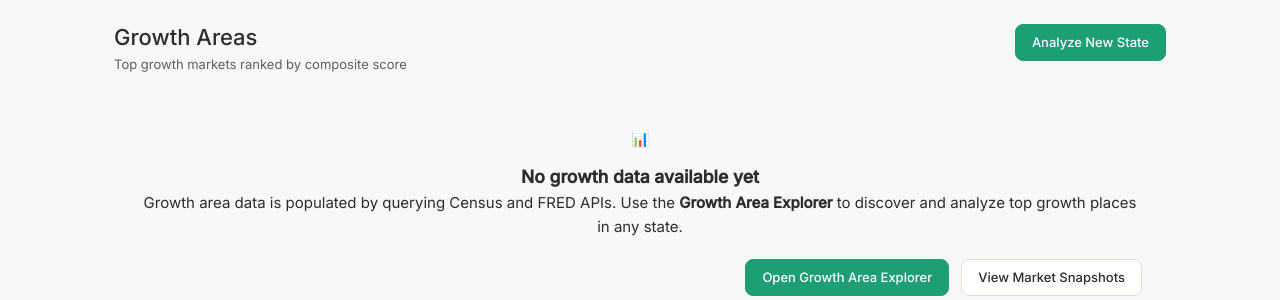
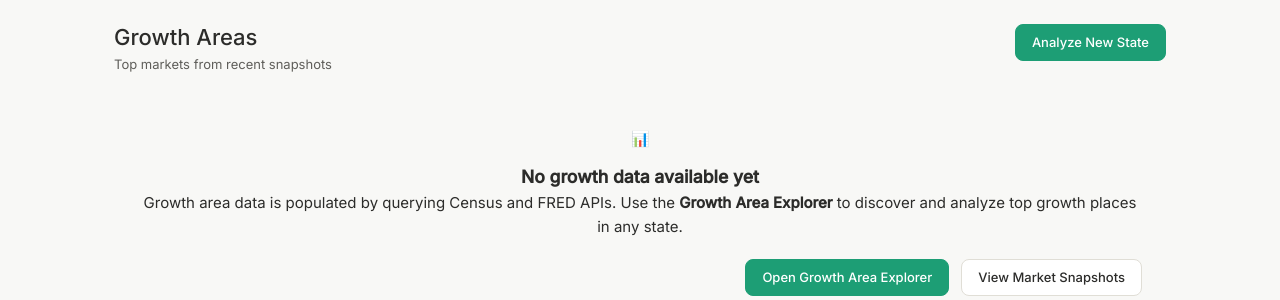
Before and after one commit to paruff/prei, a Django app: page /growth/ in a window 1280 px wide. Shown: the part 52-352 px from the top of the page. Run offline with Django 5.2, Linux system fonts and the light colour scheme; data that the repository does not hold is empty.

Commit message:
fix: growth_areas test — fallback to MarketSnapshot zip codes
The template rewrite for pagination broke the MarketSnapshot fallback
path. When no GrowthArea rows exist, the view passes MarketSnapshot
objects (zip-level data) instead of GrowthArea rows. The template now
detects data_source ('snapshot' vs 'growtharea') and renders the
appropriate table — showing ZIP code, rent index, and price trend for
snapshots, or city/state/growth metrics for GrowthArea rows.

```diff
--- a/core/views.py
+++ b/core/views.py
@@ -690,20 +690,20 @@ def growth_areas(request):
     except (ValueError, TypeError):
         page = 1
 
-    # Read from GrowthArea model (city/metro-level growth metrics)
-    # Fall back to MarketSnapshot for backward compatibility if GrowthArea is empty
     growth_areas_qs = GrowthArea.objects.all().order_by("-composite_score")
 
     if growth_areas_qs.exists():
-        paginator = Paginator(growth_areas_qs, 25)  # 25 per page
+        paginator = Paginator(growth_areas_qs, 25)
         try:
-            top_growth_page = paginator.page(page)
+            growth_page = paginator.page(page)
         except EmptyPage:
-            top_growth_page = paginator.page(paginator.num_pages)
+            growth_page = paginator.page(paginator.num_pages)
+        data_source = "growtharea"
     else:
         # Fallback: use MarketSnapshot (ZIP-level) if GrowthArea not yet populated
         snapshots = MarketSnapshot.objects.all().order_by("-price_trend")[:50]
-        top_growth_page = snapshots
+        growth_page = snapshots
+        data_source = "snapshot"
 
     # Flag undervalued listings globally as a placeholder
     undervalued = find_undervalued(Listing.objects.all()[:200])
@@ -711,11 +711,9 @@ def growth_areas(request):
         request,
         "growth_areas.html",
         {
-            "top_growth_page": top_growth_page,
+            "growth_page": growth_page,
+            "data_source": data_source,
             "undervalued": undervalued,
-            "is_paginated": hasattr(paginator, "num_pages")
-            if growth_areas_qs.exists()
-            else False,
         },
     )
 
--- a/templates/growth_areas.html
+++ b/templates/growth_areas.html
@@ -5,18 +5,51 @@
 <div class="page-header">
   <div>
     <h1 class="page-title">Growth Areas</h1>
-    <p class="page-sub">Top growth markets ranked by composite score</p>
+    <p class="page-sub">
+      {% if data_source == "snapshot" %}
+        Top markets from recent snapshots
+      {% else %}
+        Top growth markets ranked by composite score
+      {% endif %}
+    </p>
   </div>
   <div class="nav-right">
     <a href="{% url 'growth_explorer' %}" class="btn btn-primary">Analyze New State</a>
-    {% if top_growth_page %}
+    {% if data_source == "growtharea" %}
       <a href="{% url 'growth_areas_export_csv' %}" class="btn" title="Download all growth areas as CSV">⬇ CSV</a>
     {% endif %}
   </div>
 </div>
 
-{% if top_growth_page %}
-  <!-- Growth Areas Table -->
+{% if growth_page %}
+  {% if data_source == "snapshot" %}
+    <!-- MarketSnapshot fallback table -->
+    <div class="table-wrap">
+      <table class="data-table">
+        <thead>
+          <tr>
+            <th>ZIP Code</th>
+            <th>State</th>
+            <th>Rent Index</th>
+            <th>Price Trend</th>
+            <th></th>
+          </tr>
+        </thead>
+        <tbody>
+          {% for s in growth_page %}
+            <tr>
+              <td>{{ s.zip_code }}</td>
+              <td>{{ s.state }}</td>
+              <td class="col-right num">{{ s.rent_index|floatformat:0 }}</td>
+              <td class="col-right num">{{ s.price_trend|floatformat:2 }}%</td>
+              <td><a href="{% url 'vrm_properties_list' %}?state={{ s.state }}" class="btn">Foreclosures</a></td>
+            </tr>
+          {% endfor %}
+        </tbody>
+      </table>
+    </div>
+  {% else %}
+    <!-- GrowthArea table -->
     <div class="table-wrap">
       <table class="data-table">
         <thead>
@@ -34,9 +67,9 @@
           </tr>
         </thead>
         <tbody>
-        {% for ga in top_growth_page %}
+          {% for ga in growth_page %}
             <tr>
-            <td class="col-right">{{ top_growth_page.start_index|add:forloop.counter0 }}</td>
+              <td class="col-right">{{ growth_page.start_index|add:forloop.counter0 }}</td>
               <td>{{ ga.city_name }}</td>
               <td>{{ ga.state }}</td>
               <td class="col-right num">{{ ga.population|default_if_none:""|intcomma }}</td>
@@ -53,25 +86,26 @@
     </div>
 
     <!-- Pagination -->
-  {% if is_paginated %}
+    {% if growth_page.has_other_pages %}
       <div class="pagination">
         <span class="step-links">
-        {% if top_growth_page.has_previous %}
+          {% if growth_page.has_previous %}
             <a href="?page=1" class="btn" title="First page">&laquo; First</a>
-          <a href="?page={{ top_growth_page.previous_page_number }}" class="btn">Previous</a>
+            <a href="?page={{ growth_page.previous_page_number }}" class="btn">Previous</a>
           {% endif %}
 
           <span class="current-page">
-          Page {{ top_growth_page.number }} of {{ top_growth_page.paginator.num_pages }}
+            Page {{ growth_page.number }} of {{ growth_page.paginator.num_pages }}
           </span>
 
-        {% if top_growth_page.has_next %}
-          <a href="?page={{ top_growth_page.next_page_number }}" class="btn">Next</a>
-          <a href="?page={{ top_growth_page.paginator.num_pages }}" class="btn" title="Last page">Last &raquo;</a>
+          {% if growth_page.has_next %}
+            <a href="?page={{ growth_page.next_page_number }}" class="btn">Next</a>
+            <a href="?page={{ growth_page.paginator.num_pages }}" class="btn" title="Last page">Last &raquo;</a>
           {% endif %}
         </span>
-      <span class="total-count">({{ top_growth_page.paginator.count }} total)</span>
+        <span class="total-count">({{ growth_page.paginator.count }} total)</span>
       </div>
+    {% endif %}
   {% endif %}
 
 {% else %}
```
Lines whose indentation alone changed are shown as unchanged.
